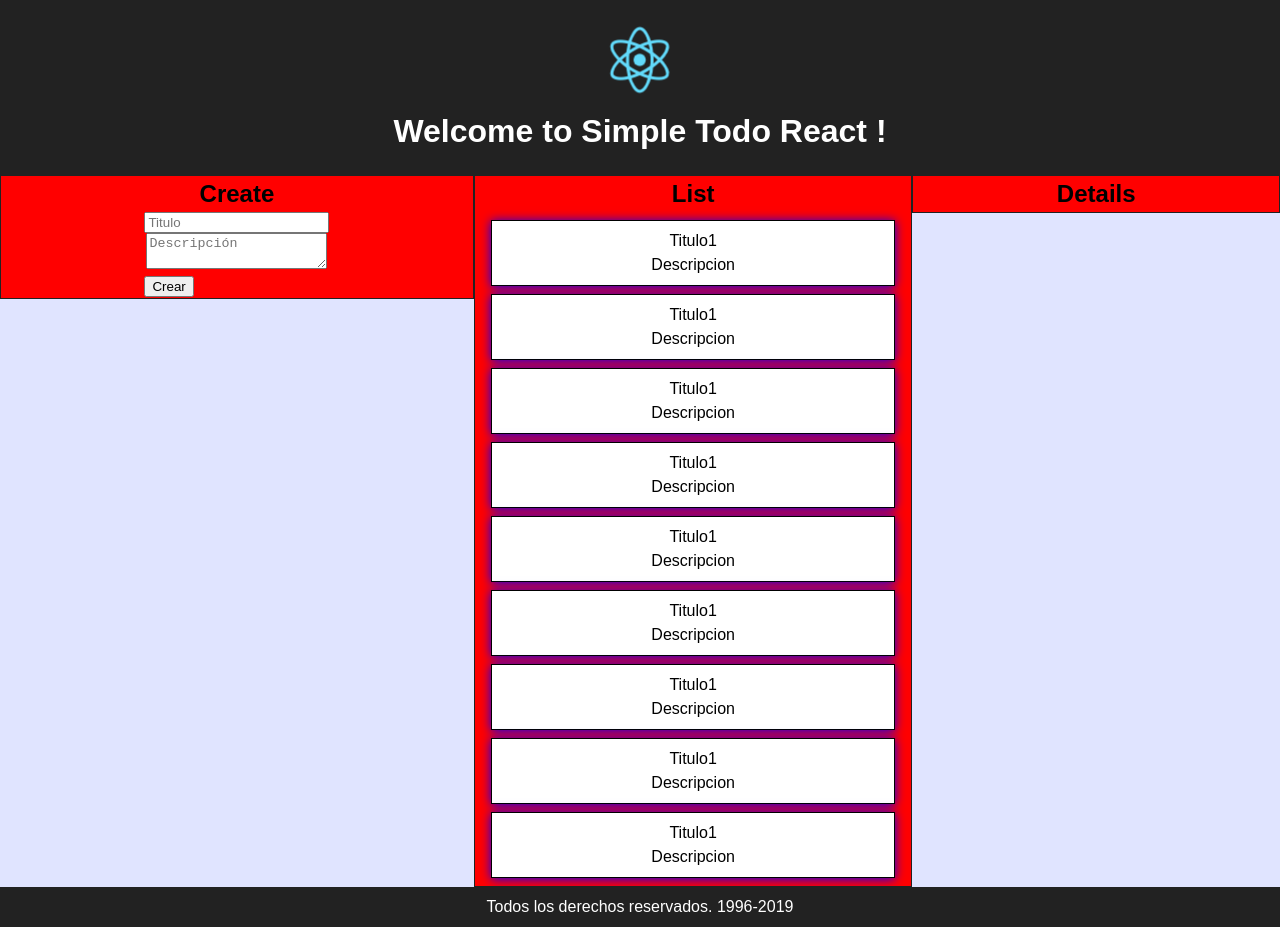
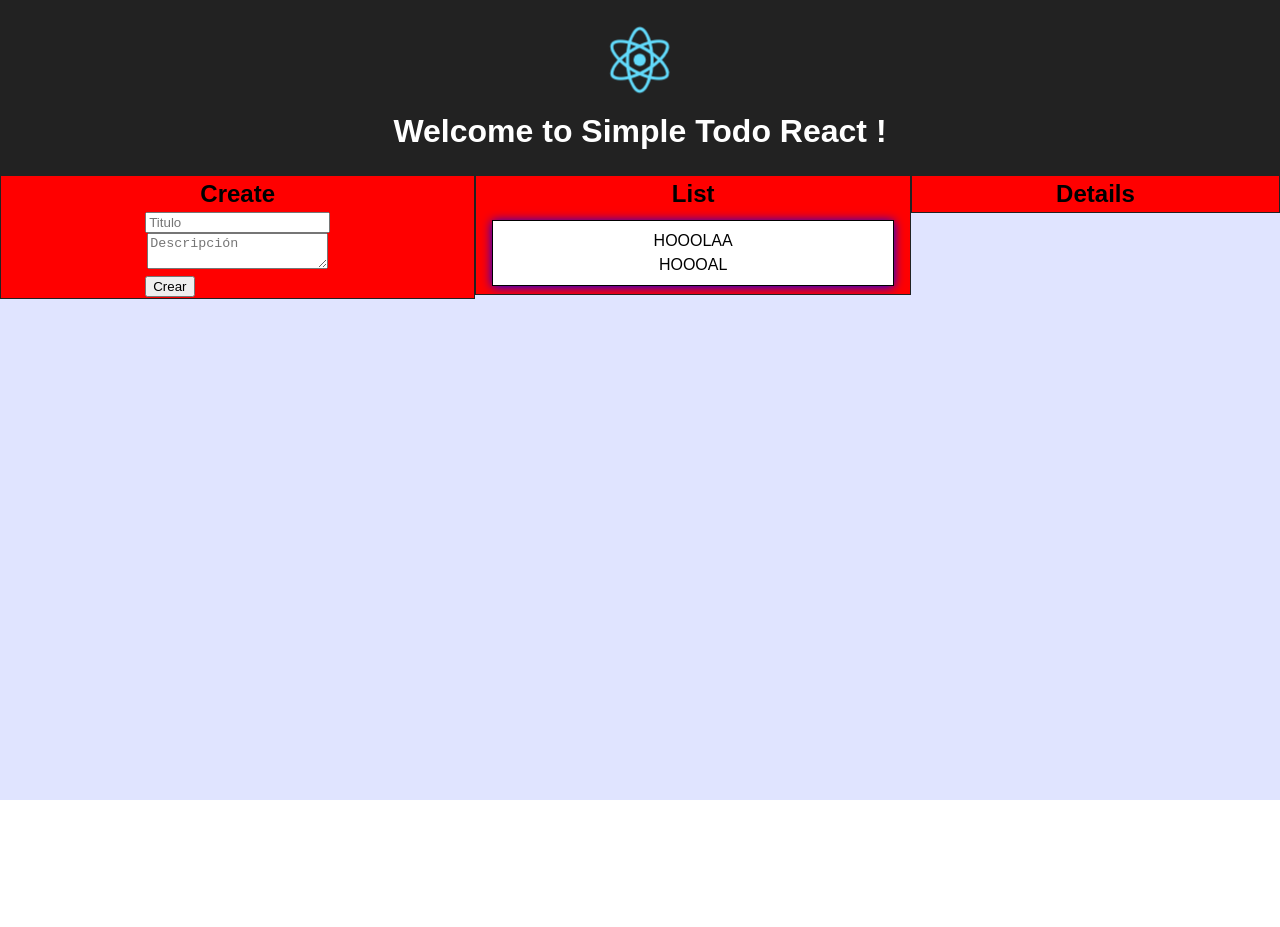
Before and after one commit to mrksph/my-react-app, a React (Create React App) app: page / in a window 1280 px wide. After the commit the page ends 800 px from the top, so only its background shows below. Built offline with nearby package versions, Linux system fonts and the light colour scheme.

Commit message:
Working on create todo

```diff
--- a/src/components/app/App.js
+++ b/src/components/app/App.js
@@ -54,7 +54,6 @@ class App extends Component {
 			<div className="App">
 				<Header/>
 				<AppRouter/>
-				<Footer/>
 			</div>
 		);
 	}
--- a/src/components/home/home-view.js
+++ b/src/components/home/home-view.js
@@ -6,13 +6,57 @@ import './home.css';
 
 class Home extends Component {
 
+    constructor(props) {
+        super(props);
+
+        this.state = {
+            form: {
+                title: '',
+                description: ''
+            },
+            todos: [
+                {
+                    title: "HOOOLAA",
+                    description: " HOOOAL"
+                }
+            ]
+        };
+
+        this.handleInputChange = this.handleInputChange.bind(this);
+        this.createTodo = this.createTodo.bind(this);
+    }
+
+    createTodo(event) {
+        event.preventDefault();
+        const todosa = this.state.todos;
+        const myObj = {
+            title: this.state.form.title,
+            description: this.state.form.description
+        };
+        this.setState({todos: [todosa, ...myObj]});
+    }
+
+    handleInputChange(event) {
+        const target = event.target;
+        const value = target.type === 'checkbox' ? target.checked : target.value;
+
+        const name = target.name;
+
+        this.setState({
+            form: {
+                [name]: value
+            }
+        });
+    }
+
     render() {
         return (
             <div className="content-container">
                 <div className="item create-container">
                     <h2>Create</h2>
-					<form className="create-form">
-						<input type="text" placeholder="Titulo"/>
+                    <form className="create-form" onSubmit={this.createTodo}>
+                        <input type="text" placeholder="Titulo" name="title" value={this.state.form.title}
+                               onChange={this.handleInputChange}/>
                         <textarea placeholder="Descripción"/>
                         <button> Crear</button>
                     </form>
@@ -20,42 +64,16 @@ class Home extends Component {
                 <div className="item list-container">
                     <h2>List</h2>
                     <div className="">
-						<div className="todo-item">
-							<p>Titulo1</p>
-							<p>Descripcion</p>
+
+                        {this.state.todos.map((item, index) => {
+                            return (
+                                <div className="todo-item" key={index}>
+                                    <p>{item.title}</p>
+                                    <p>{item.description}</p>
                                 </div>
-						<div className="todo-item">
-							<p>Titulo1</p>
-							<p>Descripcion</p>
-						</div>
-						<div className="todo-item">
-							<p>Titulo1</p>
-							<p>Descripcion</p>
-						</div>
-						<div className="todo-item">
-							<p>Titulo1</p>
-							<p>Descripcion</p>
-						</div>
-						<div className="todo-item">
-							<p>Titulo1</p>
-							<p>Descripcion</p>
-						</div>
-						<div className="todo-item">
-							<p>Titulo1</p>
-							<p>Descripcion</p>
-						</div>
-						<div className="todo-item">
-							<p>Titulo1</p>
-							<p>Descripcion</p>
-						</div>
-						<div className="todo-item">
-							<p>Titulo1</p>
-							<p>Descripcion</p>
-						</div>
-						<div className="todo-item">
-							<p>Titulo1</p>
-							<p>Descripcion</p>
-						</div>
+                            )
+                        })}
+
                     </div>
                 </div>
                 <div className="item details-container">
```
Lines whose indentation alone changed are shown as unchanged.
